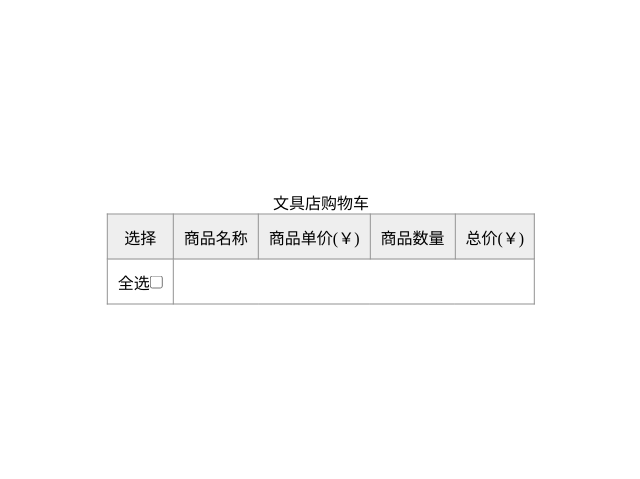
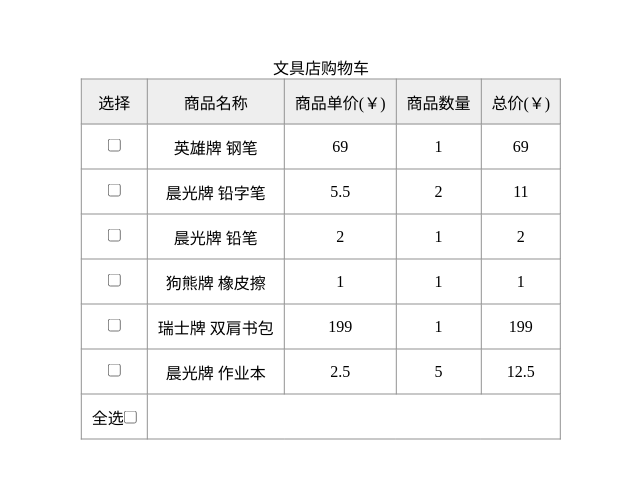
Before and after one commit to mizhidan/shopping-cart, a plain HTML site: page index.html in a window 1280 px wide. Shown: the part 153-632 px from the top of the page, without its empty margins (319-959 px from the left). Drawn offline with Linux system fonts and the light colour scheme.

Commit message:
[danjie] feat: complete basic item display in table

```diff
--- a/index.html
+++ b/index.html
@@ -18,7 +18,7 @@
                     <td>总价(￥)</td>
                 </tr>
             </thead>
-            <tbody></tbody>
+            <tbody id="item-list"></tbody>
             <tfoot>
                 <tr>
                     <td>全选<input type="checkbox" id="checkAll" name="checkAll"></td>
--- a/static/script/index.js
+++ b/static/script/index.js
@@ -0,0 +1,79 @@
+var cartProducts = [
+    {
+      "id": 1,
+      "name": "英雄牌 钢笔",
+      "count": 1,
+      "price": 69,
+      "checked": false
+    },
+    {
+      "id": 2,
+      "name": "晨光牌 铅字笔",
+      "count": 2,
+      "price": 5.5,
+      "checked": true
+    },
+    {
+      "id": 3,
+      "name": "晨光牌 铅笔",
+      "count": 1,
+      "price": 2,
+      "checked": false
+    },
+    {
+      "id": 4,
+      "name": "狗熊牌 橡皮擦",
+      "count": 1,
+      "price": 1,
+      "checked": false
+    },
+    {
+      "id": 5,
+      "name": "瑞士牌 双肩书包",
+      "count": 1,
+      "price": 199,
+      "checked": true
+    },
+    {
+      "id": 6,
+      "name": "晨光牌 作业本",
+      "count": 5,
+      "price": 2.5,
+      "checked": false
+    }
+  ]
+
+var itemList = document.getElementById("item-list");
+
+function shoppingCart() {
+  loadItemInfo(cartProducts);
+  calcSum();
+
+}
+
+function loadItemInfo(items) {
+  for(let itemIndex = 0; itemIndex < items.length; itemIndex++) {
+    var itemRow = document.createElement("tr");
+    var productInTable = `
+      <td>
+        <input class="choose" type="checkbox" name="ischoosed" ${items.checked} />
+      </td>
+      <td>
+        ${items[itemIndex].name}
+      </td>
+      <td>
+        ${items[itemIndex].price}
+      </td>
+      <td>
+        ${items[itemIndex].count}
+      </td>
+      <td>
+        ${items[itemIndex].price * items[itemIndex].count}
+      </td>
+    `
+    itemRow.innerHTML = productInTable;
+    itemList.appendChild(itemRow);
+  }
+}
+
+shoppingCart();
```
